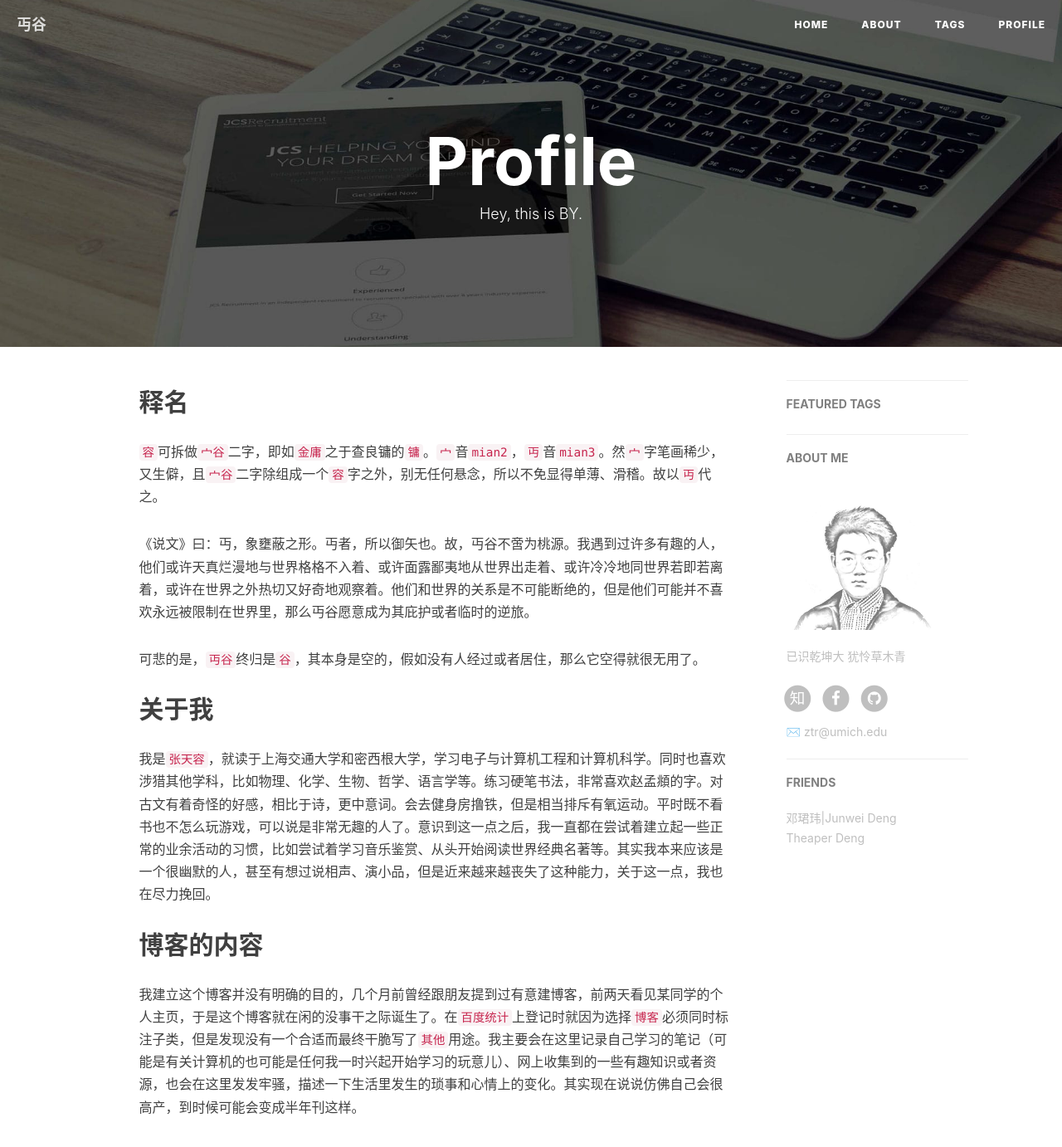
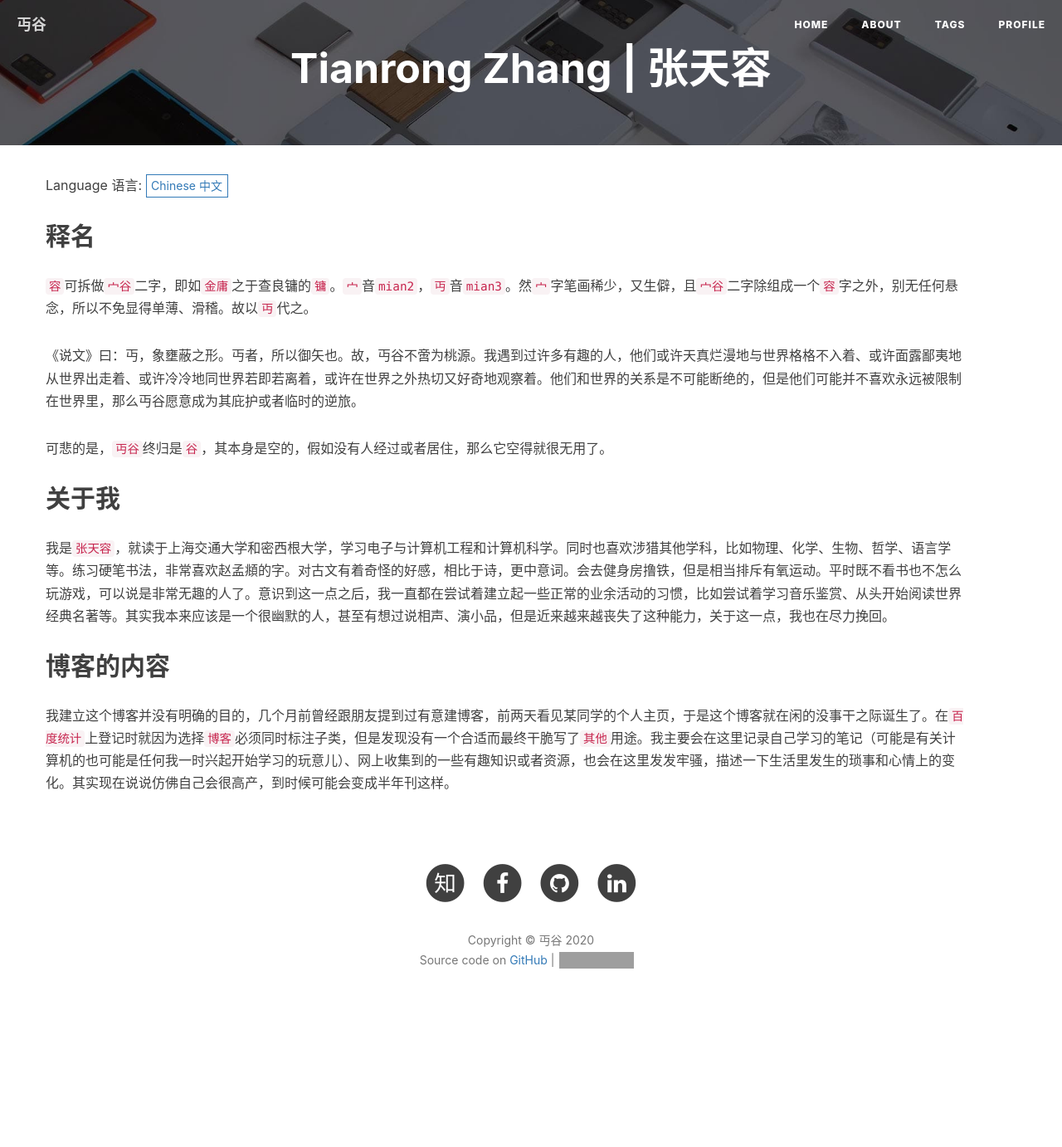
Before and after one commit to ZhangTianrong/ZhangTianrong.github.io, a Jekyll site: the page built from profile.html, in a window 1280 px wide and 1400 px high. Shown: the top 1382 px of the window at 83% size. Built offline with Jekyll 4.4.1, drawn with Linux system fonts in a browser that asks for light colours; nearby versions of some CDN libraries; some web fonts are replaced; comment, search, counter and statistics services are not loaded; grey boxes are pictures that could not be loaded.

Commit message:
Add language selection

```diff
--- a/profile.html
+++ b/profile.html
@@ -1,20 +1,32 @@
 ---
-layout: page
-title: "Profile"
-description: "Hey, this is BY."
-header-img: "img/post-bg-rwd.jpg"
+layout: default
+title: "Tianrong Zhang | 张天容"
+header-img: "img/tag-bg.jpg"
 ---
 
-<!-- Language Selector -->
-<!-- <select class="sel-lang" onchange= "onLanChange(this.options[this.options.selectedIndex].value)">
-    <option value="0" selected> 中文 Chinese </option>
-    <option value="1"> 英文 English </option>
-</select> -->
+<header class="intro-header" style="background-image: url('{{ site.baseurl }}/{% if page.header-img %}{{ page.header-img }}{% else %}{{ site.header-img }}{% endif %}')">
+    <div class="container">
+        <div class="row">
+            <div class="col-lg-8 col-lg-offset-2 col-md-10 col-md-offset-1">
+                <div class="site-heading" id="tag-heading">
+                    <h1 style="font-size: 50px;">{{ page.title }}</h1 c>
+                    <span class="subheading">{{ page.description }}</span>
+                </div>
+            </div>
+        </div>
+    </div>
+</header>
+<div class="container">
+<div class="row">
+Language 语言:
+<select class="sel-lang" onchange= "onLanChange(this.options[this.options.selectedIndex].value)">
+    <option value="0"> Chinese 中文 </option>
+    <option value="1" selected> English 英文 </option>
+</select>
 
 <!-- Chinese Version -->
 <div class="zh post-container">
 
-    <!--copied from markdown -->
     <h2 id="toc_0"><a name="toc_0" class="vnote-anchor" href="#"></a>释名</h2>
 	<p><code>容</code>可拆做<code>宀谷</code>二字，即如<code>金庸</code>之于查良镛的<code>镛</code>。<code>宀</code>音<code>mian2</code>，<code>丏</code>音<code>mian3</code>。然<code>宀</code>字笔画稀少，又生僻，且<code>宀谷</code>二字除组成一个<code>容</code>字之外，别无任何悬念，所以不免显得单薄、滑稽。故以<code>丏</code>代之。</p>
 	<p>《说文》曰：丏，象壅蔽之形。丏者，所以御矢也。故，丏谷不啻为桃源。我遇到过许多有趣的人，他们或许天真烂漫地与世界格格不入着、或许面露鄙夷地从世界出走着、或许冷冷地同世界若即若离着，或许在世界之外热切又好奇地观察着。他们和世界的关系是不可能断绝的，但是他们可能并不喜欢永远被限制在世界里，那么丏谷愿意成为其庇护或者临时的逆旅。</p>
@@ -27,8 +39,7 @@ header-img: "img/post-bg-rwd.jpg"
 
 </div>
 
-<!-- English Version -->
-<!-- <div class="en post-container">
+<div class="en post-container">
     <blockquote><p>Yet another iOS Developer. <br>
     Yet another Life-long Student.</p></blockquote>
 
@@ -46,8 +57,9 @@ header-img: "img/post-bg-rwd.jpg"
     <li><a href="https://pages.github.com/">GitHub Pages</a></li>
     <li><a href="https://qiubaiying.github.io">BY</a></li>
     </ul>
-</div> -->
-
+</div>
+</div>
+</div>
 <!-- Handle Language Change -->
 <script type="text/javascript">
     // get nodes
```
